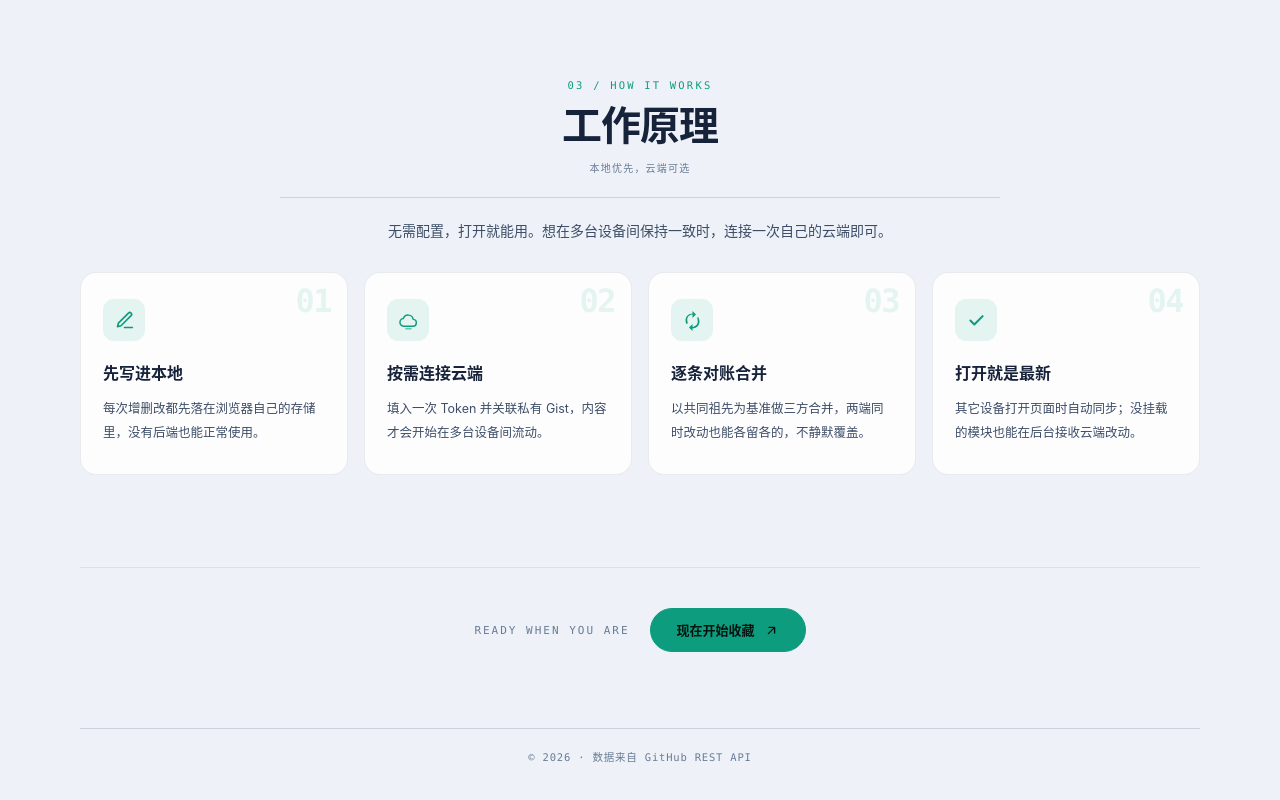
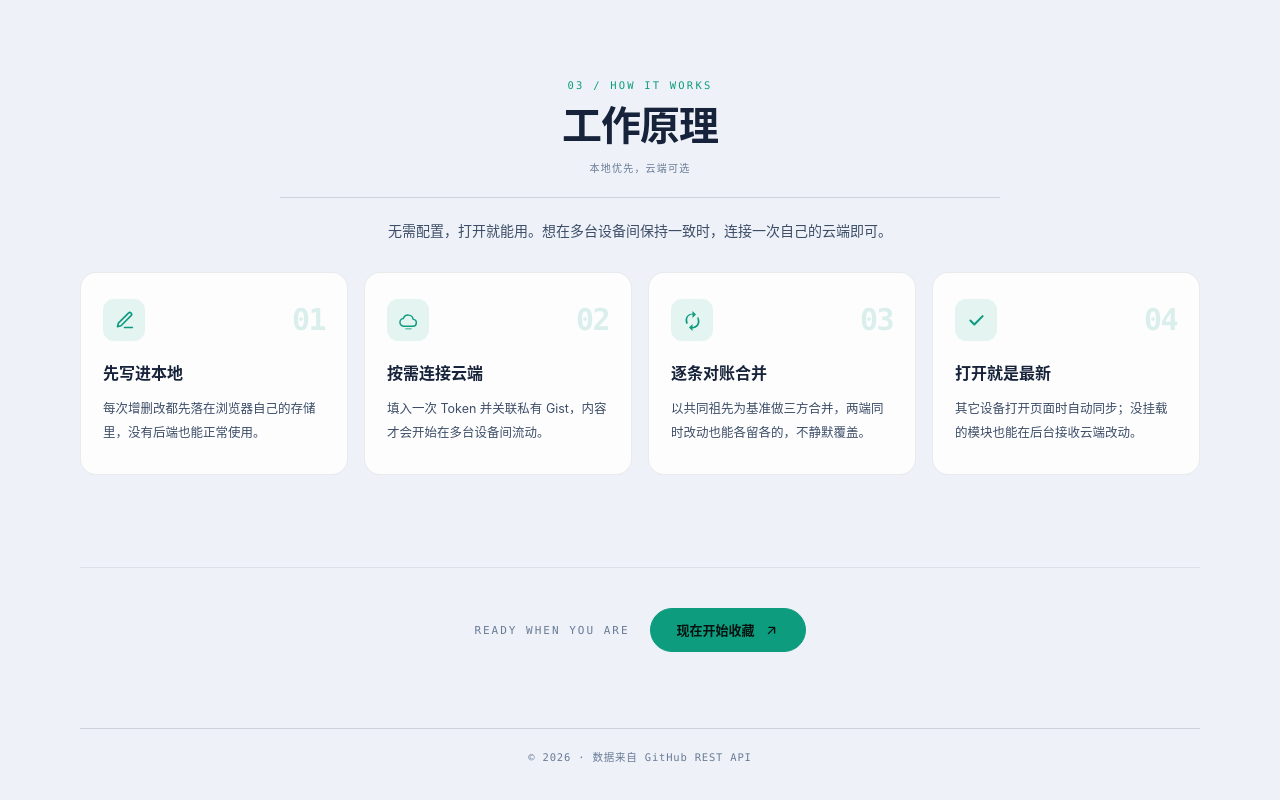
Before and after one commit to 30-Chen/open-shelf, a plain HTML site: page index.html in a window 1280 px wide. Shown: the part 1748-2548 px from the top of the page. Drawn offline with Linux system fonts and the light colour scheme.

Commit message:
design: 原理卡编号与图标对齐
- 数字水印由右上角游离位置(top12/right16)改为与左上图标垂直居中对齐、右缘与正文列对齐
- 桌面 top32/right22/30px，移动 top28/right18/26px，透明度 .10→.14
- 编号与图标构成顶部一组，不再显得突兀

```diff
--- a/assets/css/landing.css
+++ b/assets/css/landing.css
@@ -203,11 +203,12 @@
   transition: transform .42s cubic-bezier(.2, .7, .3, 1); pointer-events: none;
 }
 .lc-step:hover::after { transform: scaleX(1); }
-/* 大号序号水印：置于右上角，缩小并压低透明度，不与正文争夺注意力 */
+/* 大号序号水印：与左上图标垂直居中对齐、右缘与正文列对齐，
+   使编号与图标构成顶部一组，而不是游离在角上。 */
 .lc-step::before {
-  content: attr(data-step); position: absolute; top: 12px; right: 16px;
-  font: 600 32px/1 var(--mono); letter-spacing: -1.5px;
-  color: var(--accent); opacity: .10; pointer-events: none;
+  content: attr(data-step); position: absolute; top: 32px; right: 22px;
+  font: 600 30px/1 var(--mono); letter-spacing: -1.5px;
+  color: var(--accent); opacity: .14; pointer-events: none;
 }
 .lc-step-icon {
   display: grid; place-items: center; width: 42px; height: 42px; margin-bottom: 20px;
@@ -296,6 +297,8 @@ html.js-reveal .lc-reveal.is-in { opacity: 1; transform: none; }
   /* 特性 / 原理卡：移动端单列，默认尺寸图标 */
   .lc-feature-grid, .lc-flow { grid-template-columns: 1fr; gap: 12px; }
   .lc-feature, .lc-step { padding: 22px 18px; }
+  /* 原理卡编号：跟随移动端内边距，与图标垂直居中对齐 */
+  .lc-step::before { top: 28px; right: 18px; font-size: 26px; }
   .lc-card { min-height: 190px; padding: 22px; }
   /* 收尾区：文案与按钮上下分行 */
   .lc-cta { margin-top: 60px; padding: 34px 12px; gap: 16px; flex-direction: column; }
```
